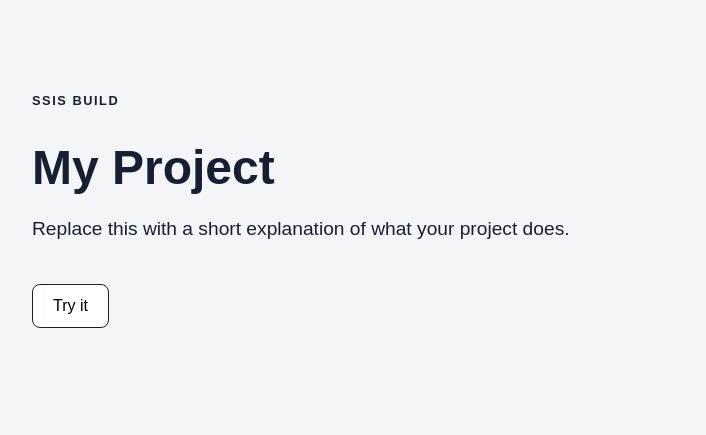
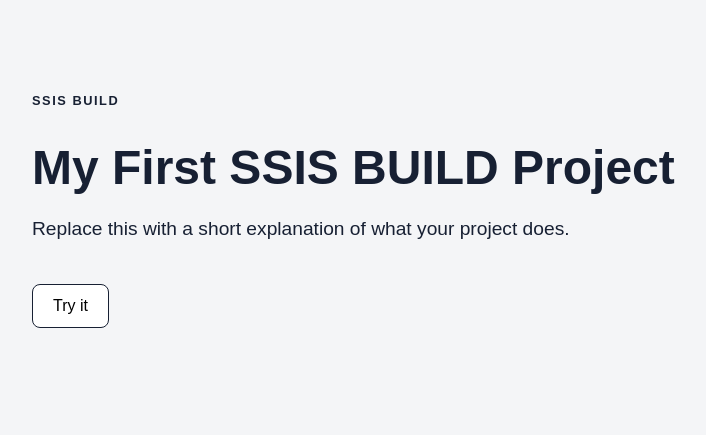
Before and after one commit to SSIS-Build/starter-web, a plain HTML site: page index.html in a window 1280 px wide. Shown: the whole page, without its empty margins (232-938 px from the left). Drawn offline with Linux system fonts and the light colour scheme.

Commit message:
Update index.html

```diff
--- a/index.html
+++ b/index.html
@@ -15,7 +15,7 @@
 
     <p class="label">SSIS BUILD</p>
 
-    <h1>My Project</h1>
+<h1>My First SSIS BUILD Project</h1>
 
     <p class="intro">
       Replace this with a short explanation of what your project does.
```
